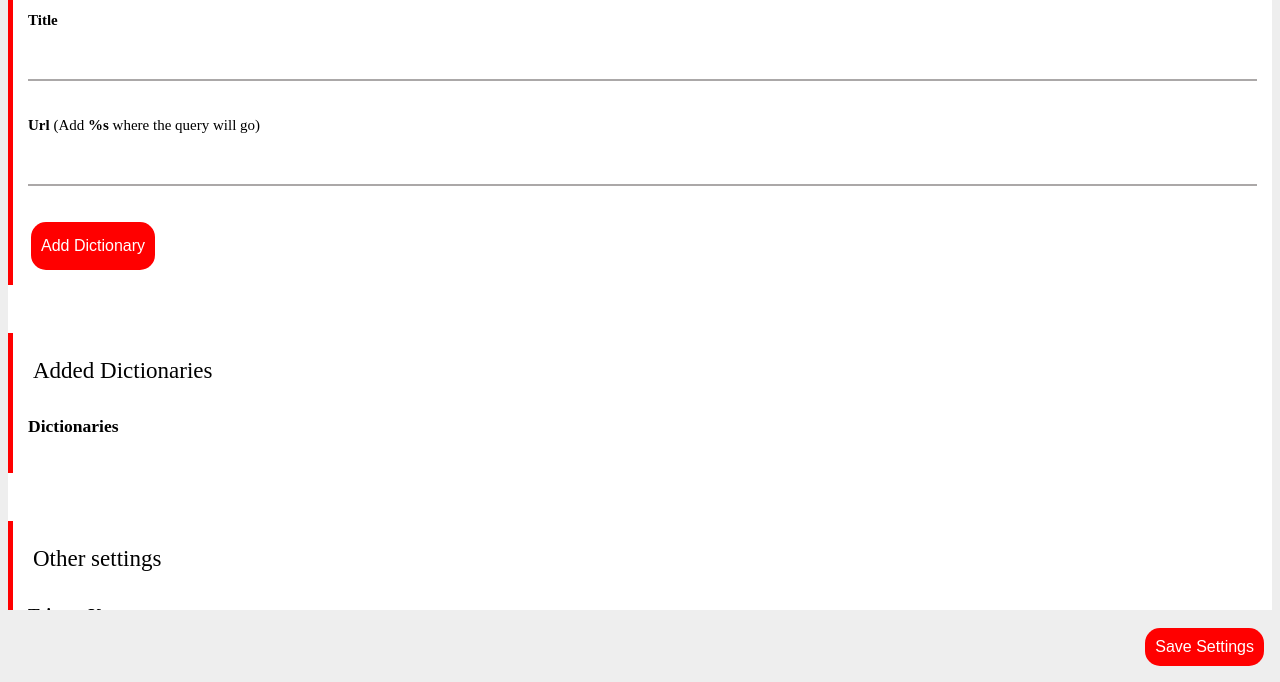
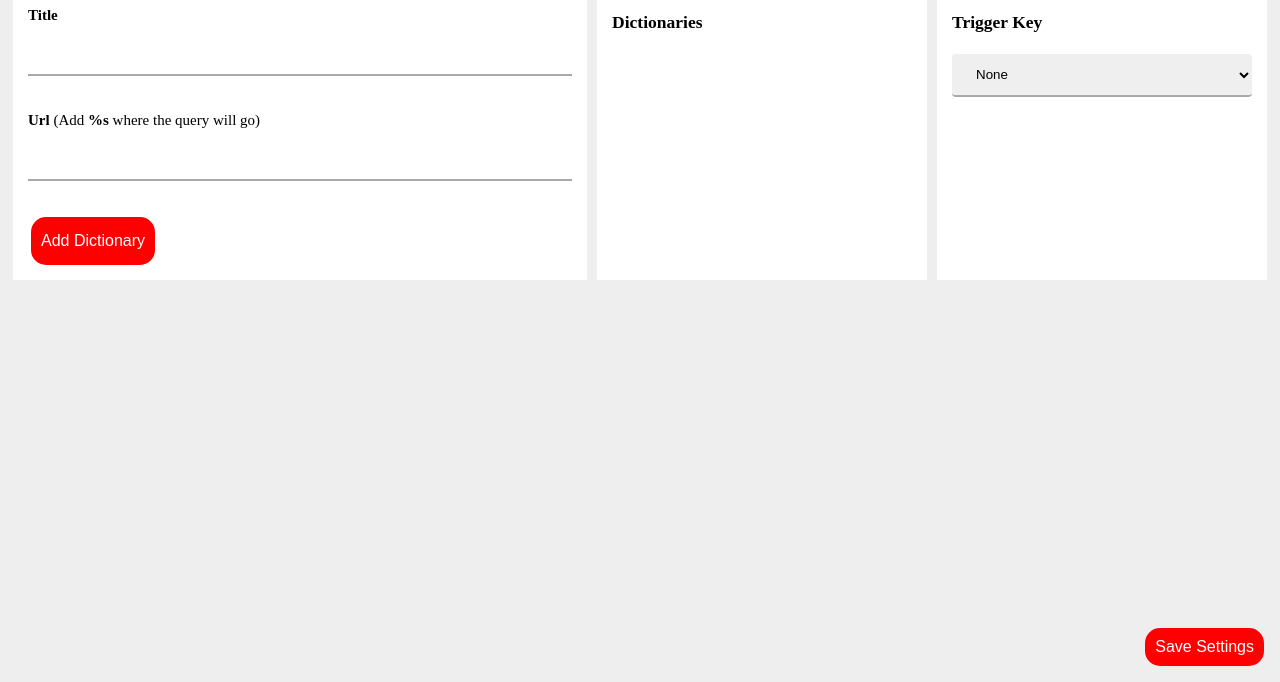
Before and after one commit to harry-private/my_dictionary, a browser extension: page data/options/options.html in a window 1280 px wide. Shown: the part 118-800 px from the top of the page. Drawn offline with Linux system fonts and the light colour scheme.

Commit message:
Change: Made some changes in the design

```diff
--- a/data/options/options.css
+++ b/data/options/options.css
@@ -43,9 +43,13 @@ input:focus {
 
 .column {
     flex: 50%;
-    /* padding: 10px;
-margin: 15px; */
+    /* the next properties are to truncate the texts */
+    text-overflow: ellipsis;
+    overflow: hidden;
+    white-space: nowrap;
+    width: 0;
 }
+
 
 .flash-messages {
     position: fixed;
@@ -97,14 +101,39 @@ select:focus {
 .main-settings {
     /* width: 450px; */
     margin: 0 auto;
-    background: #fff;
+    /* background: #fff; */
+    display: flex;
+    flex-wrap: wrap;
+}
+
+.main-settings-segment {
+    background: #ffffff;
+    flex-grow: 1;
+    min-width: 300px;
+    /* border-left: 5px solid red; */
+    padding: 15px;
+    margin: 5px;
+    margin-left: 5px;
+}
+
+.main-settings-segment .header {
+    font-weight: 700;
+    /* padding: 5px; */
+    margin-bottom: 12px;
+    font-size: 23px
 }
 
 #dictionaries-settings .dictionary {
     padding: 5px;
+    border-bottom: 1px solid #dedede;
+}
+
+#dictionaries-settings .dictionary:last-child {
+    border-bottom: none;
 }
 
 #dictionaries-settings .dictionary .dictionary-edited {
+
     background: #ebebe4;
     padding: 15px;
 }
--- a/data/options/options.html
+++ b/data/options/options.html
@@ -20,8 +20,8 @@
     <div class="main-settings">
         <!-- <span style="display: inline-block; padding: 15px; background: palevioletred;">Note: no changes will be applied until you click on the "Save Settings" button below.</span> -->
 
-        <div class="add-new-dictionary" style="border-left: 5px solid red; padding: 15px">
-            <div style="padding: 5px; margin-bottom: 12px; font-size: 23px">Add New Dictionary</div>
+        <div class="add-new-dictionary main-settings-segment">
+            <div class="header">Add New Dictionary</div>
 
             <label><strong>Title</strong></label><br>
             <input type="text" class="dictionary-title"><br><br>
@@ -33,9 +33,9 @@
 
         <br>
         <br>
-        <div class="flex-container nowrap" style="border-left: 5px solid red; padding: 15px">
+        <div class="flex-container nowrap main-settings-segment">
             <div class="column">
-                <div style="padding: 5px; margin-bottom: 12px; font-size: 23px">Added Dictionaries</div>
+                <div class="header">Added Dictionaries</div>
                 <h3>Dictionaries</h3>
                 <!-- <span style="font-size: 12px; font-style: unset"><strong>* First dictionary in the list will be the default dictionary</strong></span><br><br> -->
 
@@ -44,9 +44,9 @@
         </div>
         <br>
         <br>
-        <div class="flex-container nowrap" style="border-left: 5px solid red; padding: 15px">
+        <div class="flex-container nowrap main-settings-segment">
             <div class="column">
-                <div style="padding: 5px; margin-bottom: 12px; font-size: 23px">Other settings</div>
+                <div class="header">Other settings</div>
                 <h3>Trigger Key</h3>
                 <!-- <span style="font-size: 12px; font-style: unset"><strong>* First dictionary in the list will be the default dictionary</strong></span><br><br> -->
                 <select name="" id="trigger-key">
--- a/data/options/options.js
+++ b/data/options/options.js
@@ -228,12 +228,12 @@ function templateForDictionary({
     return `
     <div ${isGoogleTranslate ? 'id="google-translate"' : ''} class="dictionary" style="">
     <div class="flex-container nowrap" style="justify-content: space-between">
-      <div class="column">${sanitize(title)}</div>
+      <div class="column" title="${sanitize(title)}">${sanitize(title)}</div>
       <div class="column" style="text-align: right">
       <span class="dictionary-edit" style="font-size: 25px; cursor: pointer; margin-right: 10px" title="Edit the dictionary"><strong><i class="material-icons">edit</i></strong></span>
       <span class="dictionary-hide" style="font-size: 25px; cursor: pointer; margin-right: 10px" title="Hide the dictionary"><strong><i class="material-icons dictionary-hide-icon">${(isHidden ? 'visibility_off': 'visibility')}</i></strong></span>
       ${(preInstalled ? '' : '<span class="dictionary-remove" style="font-size: 25px; cursor: pointer; margin-right: 10px;" title="Remove the dictionary"><strong><i class="material-icons">delete_forever</i></strong></span>')}
-      <span class="dictionary-drag" style="font-size: 25px; cursor: grab" title="Sort by draging and droping"><strong><i class="material-icons">menu</i></strong></span>
+      <span class="dictionary-drag" style="font-size: 25px; cursor: grab" title="Sort by dragging and dropping"><strong><i class="material-icons">menu</i></strong></span>
       </div>
     </div>
     <div class="dictionary-edited" style="display:none">
```
